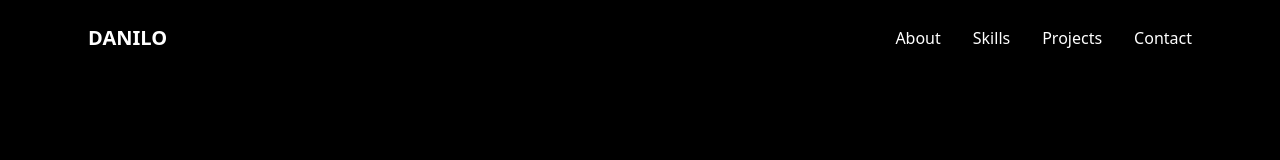
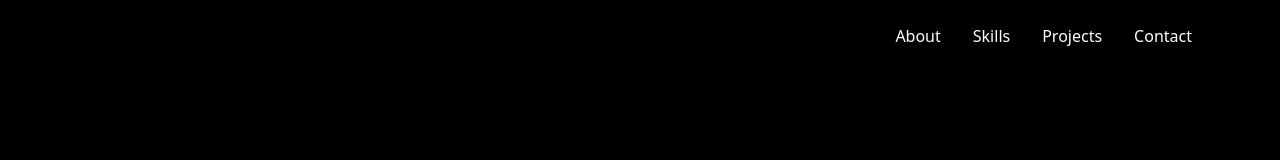
Before and after one commit to danilow86/qa-mobile-portfolio, a Next.js app: page / in a window 1280 px wide. Shown: the top 160 px of the page. Built offline with nearby package versions, Linux system fonts and the light colour scheme.

Commit message:
Removing typo

```diff
--- a/src/components/Navbar.tsx
+++ b/src/components/Navbar.tsx
@@ -2,7 +2,7 @@ export default function Navbar() {
   return (
     <nav className="flex items-center justify-between py-6">
       <div className="text-xl font-bold">
-        DANILO
+
       </div>
 
       <div className="hidden gap-8 md:flex">
```
